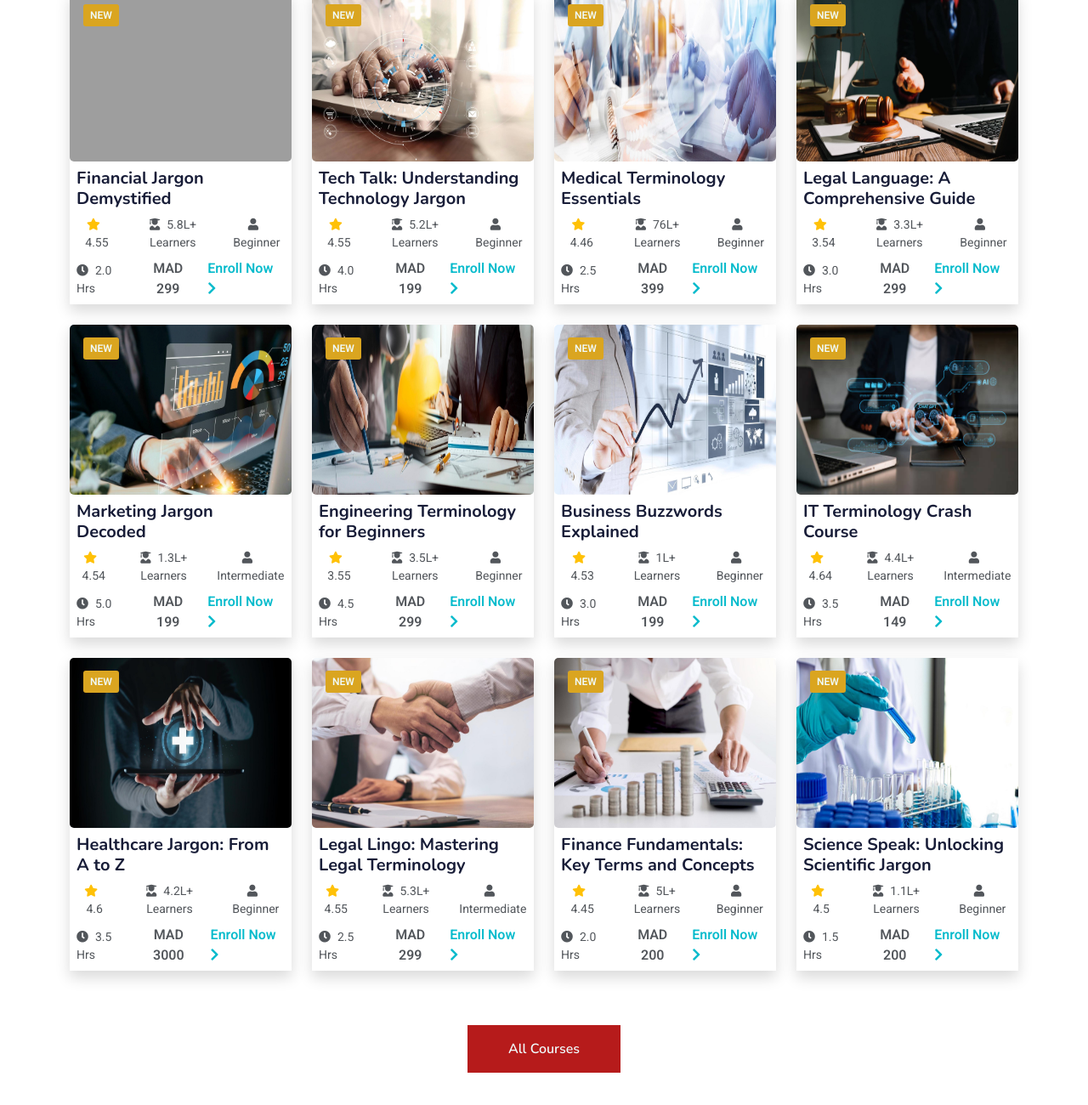
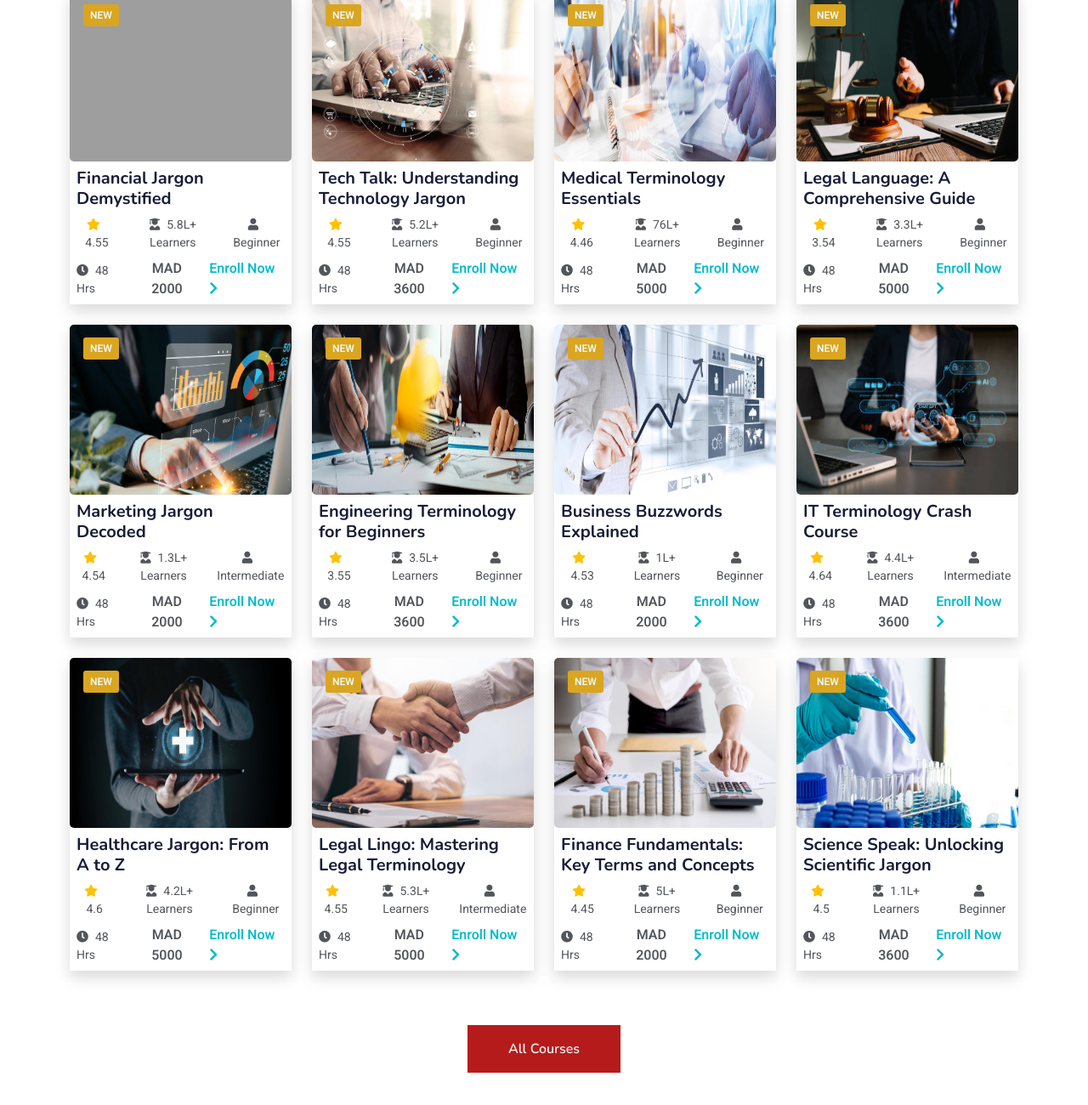
Before and after one commit to thenoobco/oppia, a plain HTML site: page courses.html in a window 1280 px wide. Shown: the part 1138-2438 px from the top of the page at 85% size. Drawn offline with nearby package versions, Linux system fonts and the light colour scheme; grey boxes are pictures that could not be loaded.

Commit message:
Update courses.html

```diff
--- a/courses.html
+++ b/courses.html
@@ -226,9 +226,9 @@
                                     class="fa fa-user me-2"></i>Beginner</small>
                         </div>
                         <div class="d-flex">
-                            <small class="flex-fill text-left p-2 px-2"><i class="fa fa-clock me-2"></i>2.0
+                            <small class="flex-fill text-left p-2 px-2"><i class="fa fa-clock me-2"></i>48
                                 Hrs</small>
-                            <small class="py-1 px-2 fw-bold fs-6 text-center">MAD 299</small>
+                            <small class="py-1 px-2 fw-bold fs-6 text-center">MAD 2000</small>
                             <small class=" text-primary py-1 px-2 fw-bold fs-6" style="float:right;"><a href="#">Enroll
                                     Now </a><i class="fa fa-chevron-right me-2 fs-10"></i></small>
                         </div>
@@ -257,9 +257,9 @@
                                     class="fa fa-user me-2"></i>Beginner</small>
                         </div>
                         <div class="d-flex">
-                            <small class="flex-fill text-left p-2 px-2"><i class="fa fa-clock me-2"></i>4.0
+                            <small class="flex-fill text-left p-2 px-2"><i class="fa fa-clock me-2"></i>48
                                 Hrs</small>
-                            <small class="py-1 px-2 fw-bold fs-6 text-center">MAD 199</small>
+                            <small class="py-1 px-2 fw-bold fs-6 text-center">MAD 3600</small>
                             <small class=" text-primary py-1 px-2 fw-bold fs-6" style="float:right;"><a href="#">Enroll
                                     Now </a><i class="fa fa-chevron-right me-2 fs-10"></i></small>
                         </div>
@@ -288,9 +288,9 @@
                                     class="fa fa-user me-2"></i>Beginner</small>
                         </div>
                         <div class="d-flex">
-                            <small class="flex-fill text-left p-2 px-2"><i class="fa fa-clock me-2"></i>2.5
+                            <small class="flex-fill text-left p-2 px-2"><i class="fa fa-clock me-2"></i>48
                                 Hrs</small>
-                            <small class="py-1 px-2 fw-bold fs-6 text-center">MAD 399</small>
+                            <small class="py-1 px-2 fw-bold fs-6 text-center">MAD 5000</small>
                             <small class=" text-primary py-1 px-2 fw-bold fs-6" style="float:right;"><a href="#">Enroll
                                     Now </a><i class="fa fa-chevron-right me-2 fs-10"></i></small>
                         </div>
@@ -319,9 +319,9 @@
                                     class="fa fa-user me-2"></i>Beginner</small>
                         </div>
                         <div class="d-flex">
-                            <small class="flex-fill text-left p-2 px-2"><i class="fa fa-clock me-2"></i>3.0
+                            <small class="flex-fill text-left p-2 px-2"><i class="fa fa-clock me-2"></i>48
                                 Hrs</small>
-                            <small class="py-1 px-2 fw-bold fs-6 text-center">MAD 299</small>
+                            <small class="py-1 px-2 fw-bold fs-6 text-center">MAD 5000</small>
                             <small class=" text-primary py-1 px-2 fw-bold fs-6" style="float:right;"><a href="#">Enroll
                                     Now </a><i class="fa fa-chevron-right me-2 fs-10"></i></small>
                         </div>
@@ -350,9 +350,9 @@
                                     class="fa fa-user me-2"></i>Intermediate</small>
                         </div>
                         <div class="d-flex">
-                            <small class="flex-fill text-left p-2 px-2"><i class="fa fa-clock me-2"></i>5.0
+                            <small class="flex-fill text-left p-2 px-2"><i class="fa fa-clock me-2"></i>48
                                 Hrs</small>
-                            <small class="py-1 px-2 fw-bold fs-6 text-center">MAD 199</small>
+                            <small class="py-1 px-2 fw-bold fs-6 text-center">MAD 2000</small>
                             <small class=" text-primary py-1 px-2 fw-bold fs-6" style="float:right;"><a href="#">Enroll
                                     Now </a><i class="fa fa-chevron-right me-2 fs-10"></i></small>
                         </div>
@@ -381,9 +381,9 @@
                                     class="fa fa-user me-2"></i>Beginner</small>
                         </div>
                         <div class="d-flex">
-                            <small class="flex-fill text-left p-2 px-2"><i class="fa fa-clock me-2"></i>4.5
+                            <small class="flex-fill text-left p-2 px-2"><i class="fa fa-clock me-2"></i>48
                                 Hrs</small>
-                            <small class="py-1 px-2 fw-bold fs-6 text-center">MAD 299</small>
+                            <small class="py-1 px-2 fw-bold fs-6 text-center">MAD 3600</small>
                             <small class=" text-primary py-1 px-2 fw-bold fs-6" style="float:right;"><a href="#">Enroll
                                     Now </a><i class="fa fa-chevron-right me-2 fs-10"></i></small>
                         </div>
@@ -412,9 +412,9 @@
                                     class="fa fa-user me-2"></i>Beginner</small>
                         </div>
                         <div class="d-flex">
-                            <small class="flex-fill text-left p-2 px-2"><i class="fa fa-clock me-2"></i>3.0
+                            <small class="flex-fill text-left p-2 px-2"><i class="fa fa-clock me-2"></i>48
                                 Hrs</small>
-                            <small class="py-1 px-2 fw-bold fs-6 text-center">MAD 199</small>
+                            <small class="py-1 px-2 fw-bold fs-6 text-center">MAD 2000</small>
                             <small class=" text-primary py-1 px-2 fw-bold fs-6" style="float:right;"><a href="#">Enroll
                                     Now </a><i class="fa fa-chevron-right me-2 fs-10"></i></small>
                         </div>
@@ -443,9 +443,9 @@
                                     class="fa fa-user me-2"></i>Intermediate</small>
                         </div>
                         <div class="d-flex">
-                            <small class="flex-fill text-left p-2 px-2"><i class="fa fa-clock me-2"></i>3.5
+                            <small class="flex-fill text-left p-2 px-2"><i class="fa fa-clock me-2"></i>48
                                 Hrs</small>
-                            <small class="py-1 px-2 fw-bold fs-6 text-center">MAD 149</small>
+                            <small class="py-1 px-2 fw-bold fs-6 text-center">MAD 3600</small>
                             <small class=" text-primary py-1 px-2 fw-bold fs-6" style="float:right;"><a href="#">Enroll
                                     Now </a><i class="fa fa-chevron-right me-2 fs-10"></i></small>
                         </div>
@@ -473,9 +473,9 @@
                                     class="fa fa-user me-2"></i>Beginner</small>
                         </div>
                         <div class="d-flex">
-                            <small class="flex-fill text-left p-2 px-2"><i class="fa fa-clock me-2"></i>3.5
+                            <small class="flex-fill text-left p-2 px-2"><i class="fa fa-clock me-2"></i>48
                                 Hrs</small>
-                            <small class="py-1 px-2 fw-bold fs-6 text-center">MAD 3000</small>
+                            <small class="py-1 px-2 fw-bold fs-6 text-center">MAD 5000</small>
                             <small class=" text-primary py-1 px-2 fw-bold fs-6" style="float:right;"><a href="#">Enroll
                                     Now </a><i class="fa fa-chevron-right me-2 fs-10"></i></small>
                         </div>
@@ -506,9 +506,9 @@
                                     class="fa fa-user me-2"></i>Intermediate</small>
                         </div>
                         <div class="d-flex">
-                            <small class="flex-fill text-left p-2 px-2"><i class="fa fa-clock me-2"></i>2.5
+                            <small class="flex-fill text-left p-2 px-2"><i class="fa fa-clock me-2"></i>48
                                 Hrs</small>
-                            <small class="py-1 px-2 fw-bold fs-6 text-center">MAD 299</small>
+                            <small class="py-1 px-2 fw-bold fs-6 text-center">MAD 5000</small>
                             <small class=" text-primary py-1 px-2 fw-bold fs-6" style="float:right;"><a href="#">Enroll
                                     Now </a><i class="fa fa-chevron-right me-2 fs-10"></i></small>
                         </div>
@@ -537,9 +537,9 @@
                                     class="fa fa-user me-2"></i>Beginner</small>
                         </div>
                         <div class="d-flex">
-                            <small class="flex-fill text-left p-2 px-2"><i class="fa fa-clock me-2"></i>2.0
+                            <small class="flex-fill text-left p-2 px-2"><i class="fa fa-clock me-2"></i>48
                                 Hrs</small>
-                            <small class="py-1 px-2 fw-bold fs-6 text-center">MAD 200</small>
+                            <small class="py-1 px-2 fw-bold fs-6 text-center">MAD 2000</small>
                             <small class=" text-primary py-1 px-2 fw-bold fs-6" style="float:right;"><a href="#">Enroll
                                     Now </a><i class="fa fa-chevron-right me-2 fs-10"></i></small>
                         </div>
@@ -568,9 +568,9 @@
                                     class="fa fa-user me-2"></i>Beginner</small>
                         </div>
                         <div class="d-flex">
-                            <small class="flex-fill text-left p-2 px-2"><i class="fa fa-clock me-2"></i>1.5
+                            <small class="flex-fill text-left p-2 px-2"><i class="fa fa-clock me-2"></i>48
                                 Hrs</small>
-                            <small class="py-1 px-2 fw-bold fs-6 text-center">MAD 200</small>
+                            <small class="py-1 px-2 fw-bold fs-6 text-center">MAD 3600</small>
                             <small class=" text-primary py-1 px-2 fw-bold fs-6" style="float:right;"><a href="#">Enroll
                                     Now </a><i class="fa fa-chevron-right me-2 fs-10"></i></small>
                         </div>
```
